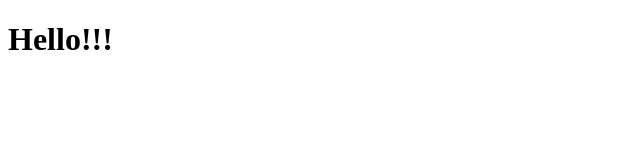
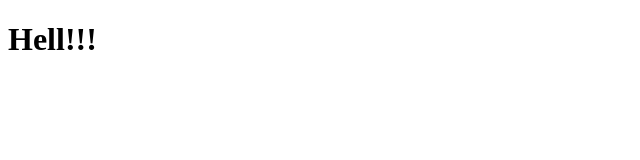
Before and after one commit to herr0kku/testttttttt0121.github.io, a plain HTML site: page index.html in a window 1280 px wide. Shown: the full height of the page, 0-640 px from the left. Drawn offline with Linux system fonts and the light colour scheme.

Commit message:
Update index.html

```diff
--- a/index.html
+++ b/index.html
@@ -5,6 +5,6 @@
     <title>Hello</title>
 </head>
 <body>
-    <h1>Hello!!!</h1>
+    <h1>Hell!!!</h1>
 </body>
 </html>
```
